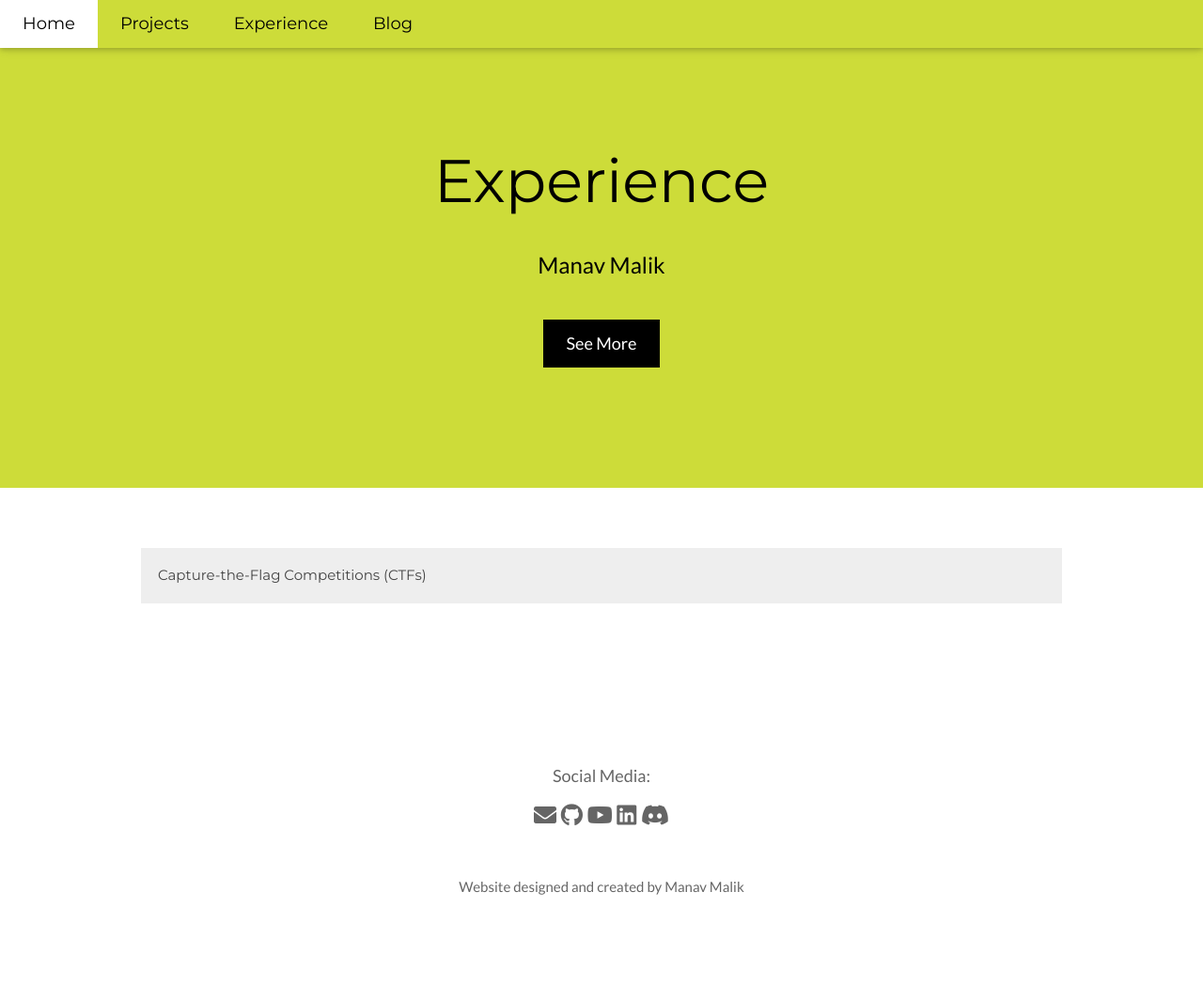
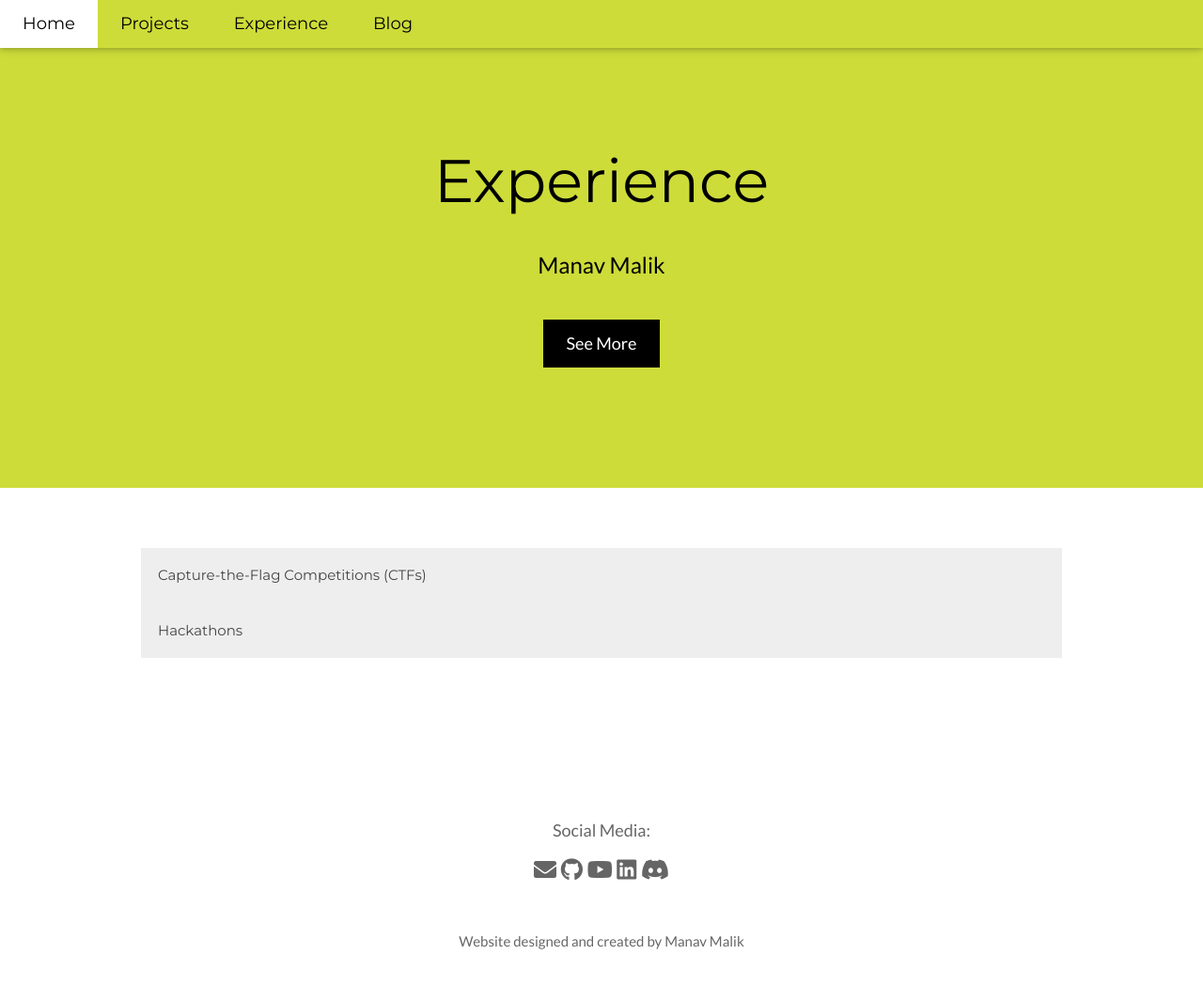
Before and after one commit to 0xmmalik/0xmmalik.github.io, a Jekyll site: the page built from experience/index.html, in a window 1280 px wide and 1092 px high. Shown: the top 1049 px of the window at 94% size. Built offline with Jekyll 4.4.1, drawn with Linux system fonts in a browser that asks for light colours.

Commit message:
added hsi/o

```diff
--- a/experience/index.html
+++ b/experience/index.html
@@ -78,6 +78,19 @@ title: Experience
     </div>
 </div>
 
+<button class="accordion">Hackathons</button>
+<div class="panel owl-carousel" style="vertical-align:top;">
+    <div class="w3-card-4 w3-light-gray" style="box-shadow:none;height:375px;width:33%;display:inline-block;margin-top:2px;vertical-align:top;">
+        <div class="w3-container w3-center toppify" style="height:375px;">
+            <img src="/img/hsio.png" alt="picoCTF" style="width:250px;margin-top:15px;">
+            <div class="w3-section">
+                <h3>OHI/O HS Hackathon</h3>
+                <i class="fas fa-trophy"></i><p>1st place</p>
+            </div>
+        </div>
+    </div>
+</div>
+
 <script>
     var acc = document.getElementsByClassName("accordion");
     var i;
```
